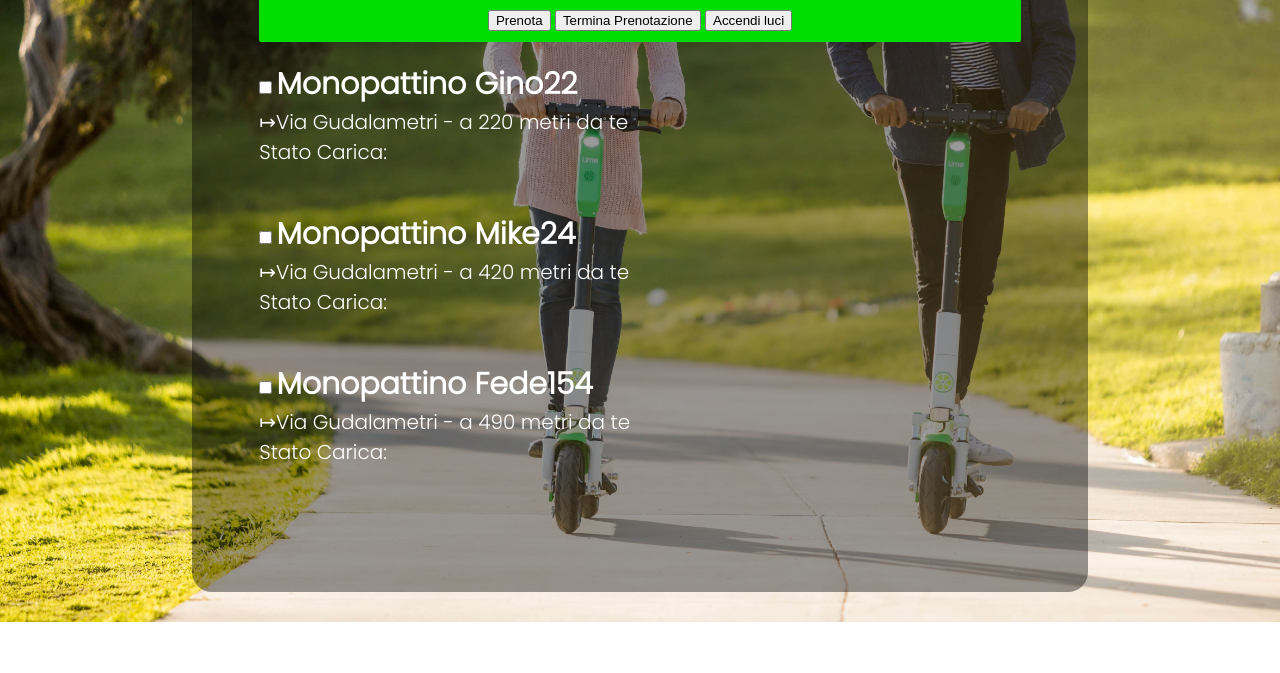
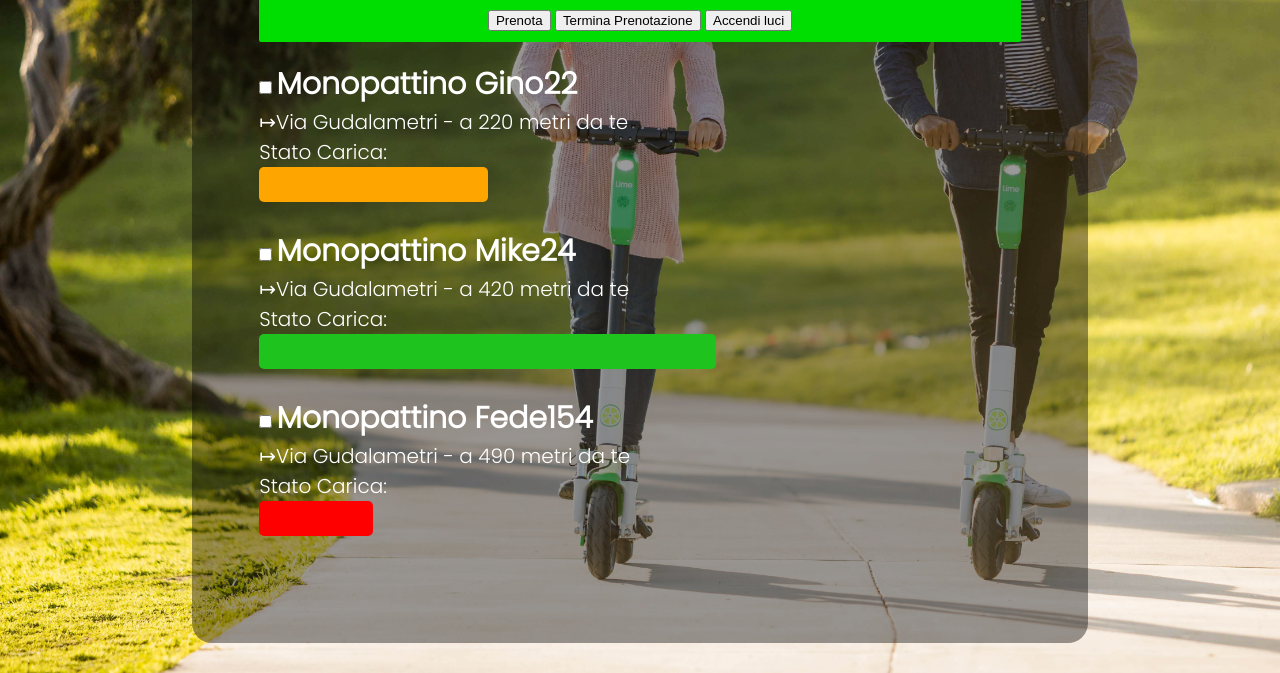
Before and after one commit to Daniele206/Cooding-Challeng, a plain HTML site: page index.html in a window 1280 px wide. Shown: the part 267-940 px from the top of the page. Before the commit the page ends 889 px from the top, so only its background shows below. Drawn offline with Linux system fonts and the light colour scheme.

Commit message:
Update style.css

```diff
--- a/style.css
+++ b/style.css
@@ -72,22 +72,19 @@ p + span{
 }
 
 ._1{
-  font-size: 22px;
+  height: 35px;
   width: 30%;
   background-color: orange;
-  color: orange;
 }
 
 ._2{
-  font-size: 22px;
+  height: 35px;
   width: 60%;
   background-color: #1ec31e;
-  color: #1ec31e;
 }
 
 ._3{
-  font-size: 22px;
+  height: 35px;
   width: 15%;
   background-color: red;
-  color: red;
 }
```
